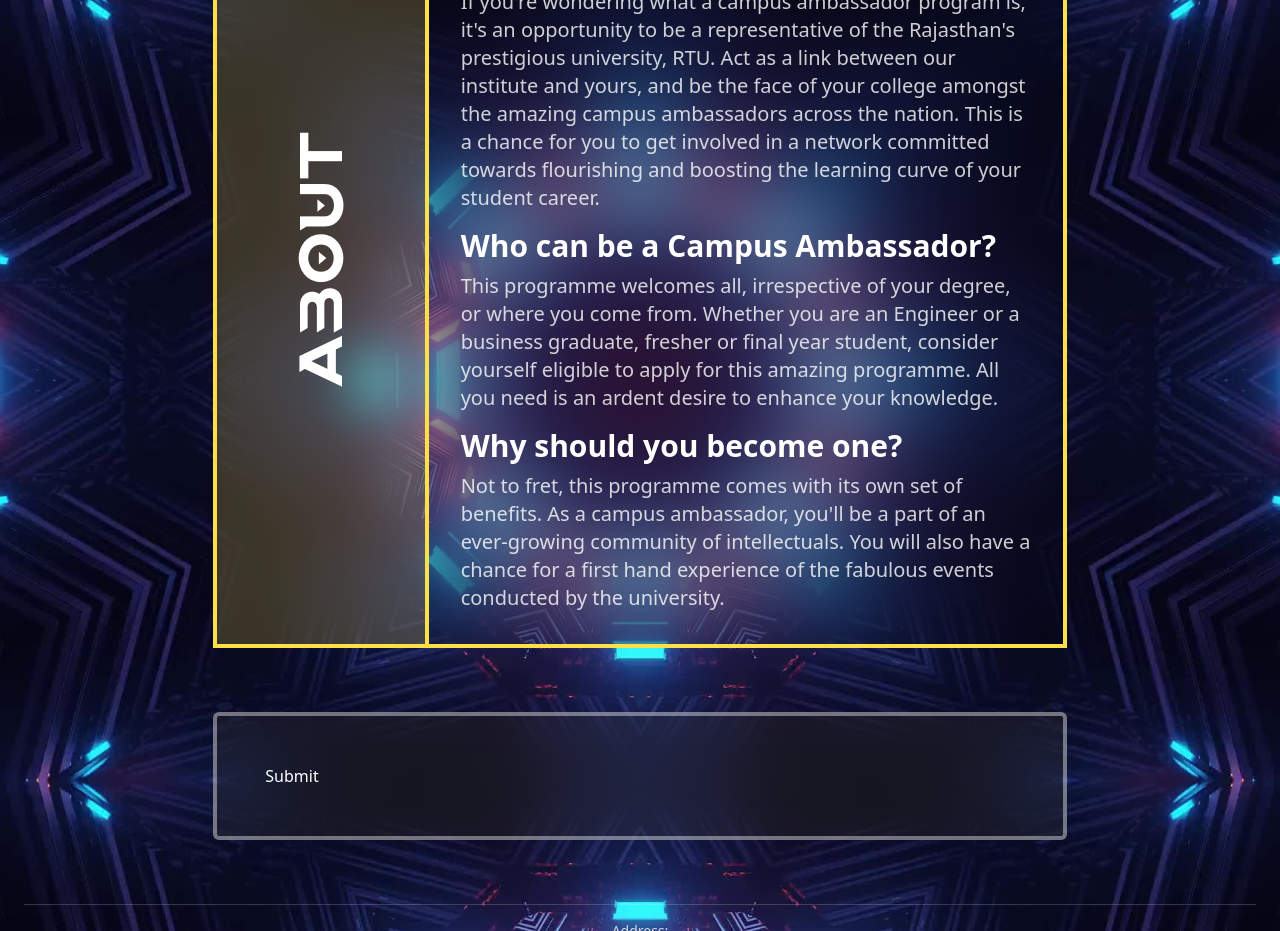
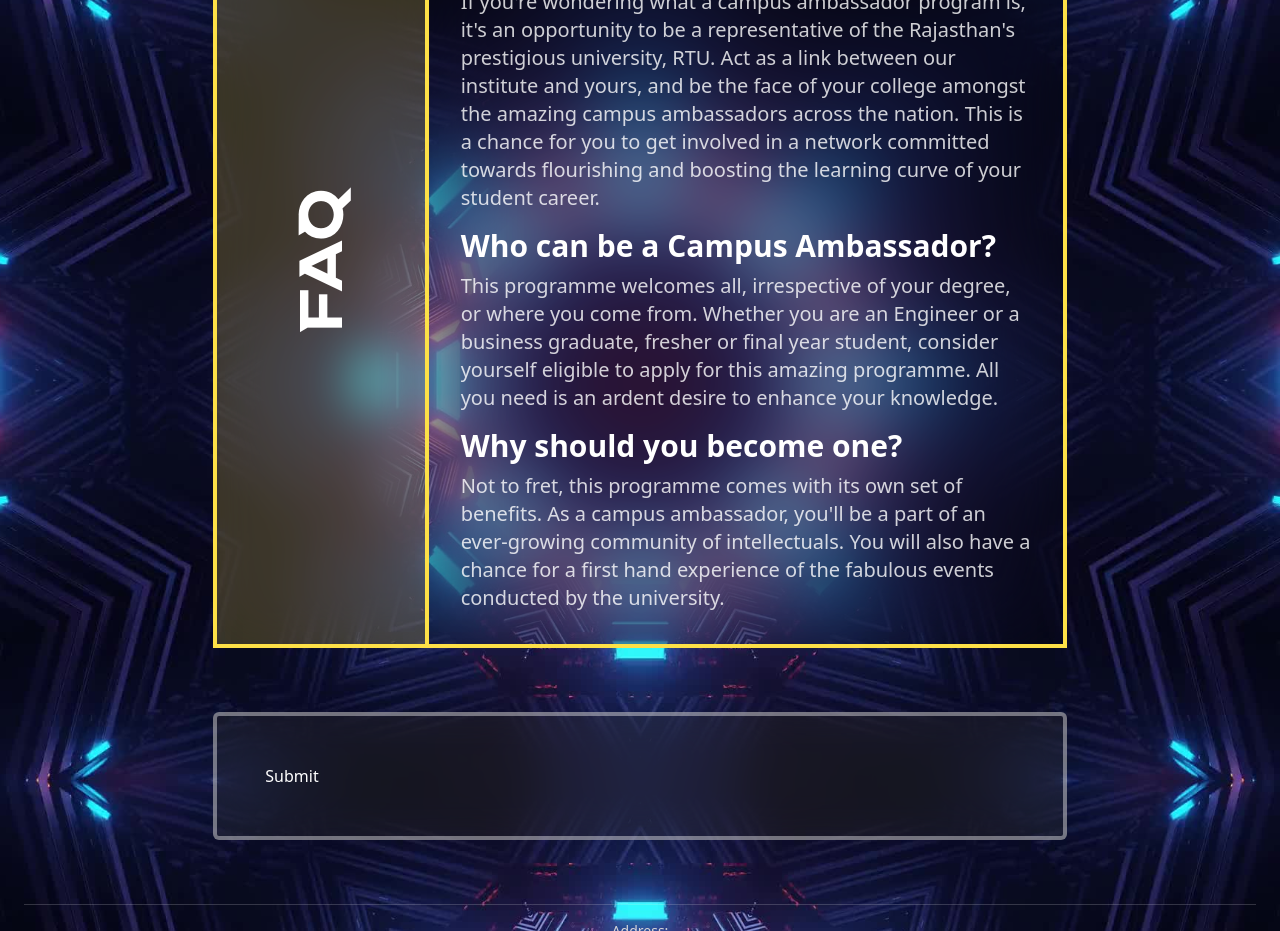
Before and after one commit to ishanjain1502/thar, a Next.js app: page /ca in a window 1280 px wide. Shown: the part 820-1751 px from the top of the page. Built offline with nearby package versions, Linux system fonts and the light colour scheme.

Commit message:
typo fix

```diff
--- a/components/ca/About.js
+++ b/components/ca/About.js
@@ -7,7 +7,7 @@ export default function About() {
       <div className="w-11/12 sm:w-10/12 md:w-8/12 xl:w-8/12 border-4 border-yellow-300 flex flex-col lg:flex-row">
         <div className=" bg-yellow-300/20 backdrop-blur-xl w-full lg:w-3/12 flex h-full justify-center items-center lg:border-r-4 border-b-4 lg:border-b-0 border-yellow-300">
           <span className="lg:-rotate-90 h-max text-6xl font-spaceboards my-4 pt-3">
-            About
+            FAQ
           </span>
         </div>
         <article
```
